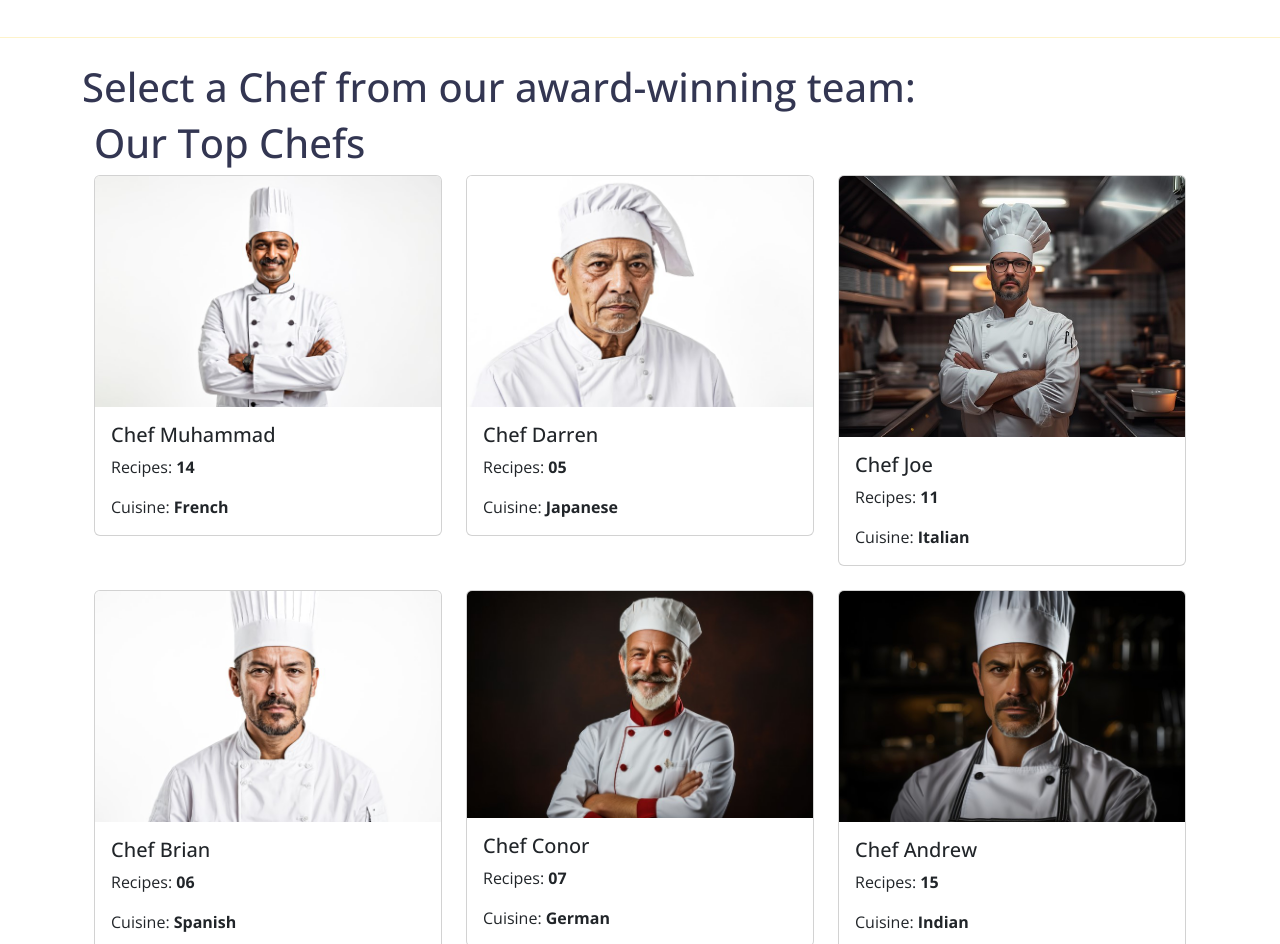
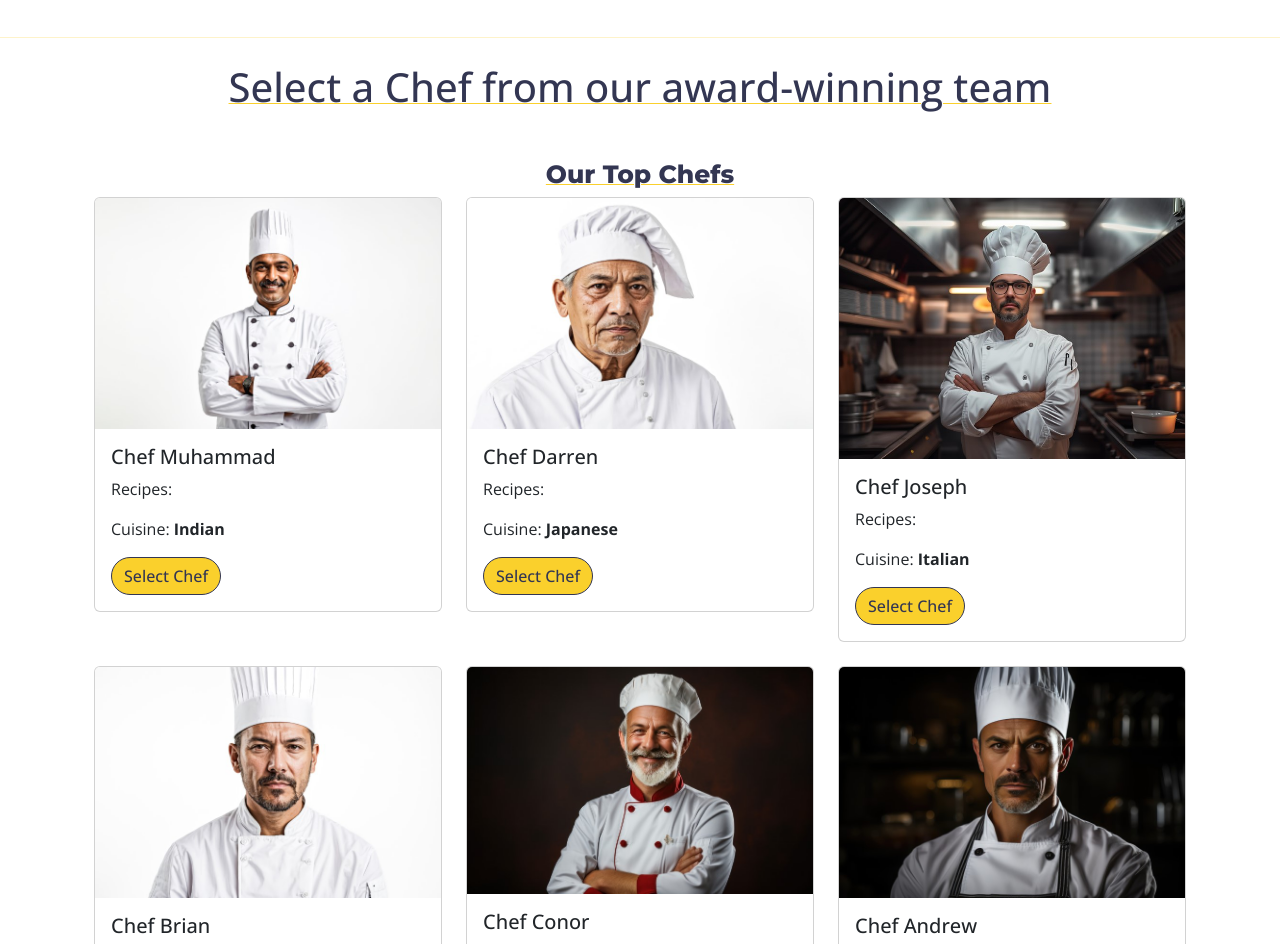
Before and after one commit to Ian-Garrigan/react-pwa-group-project, a React (Create React App) app: page /HelloChefBooking in a window 1280 px wide. Shown: the part 88-1032 px from the top of the page. Built offline with nearby package versions, Linux system fonts and the light colour scheme.

Commit message:
Add booking functionality. Notify user using toasts

```diff
--- a/package.json
+++ b/package.json
@@ -13,6 +13,7 @@
     "react-dom": "^18.3.1",
     "react-router-dom": "^6.25.1",
     "react-scripts": "5.0.1",
+    "react-toastify": "^10.0.5",
     "web-vitals": "^2.1.4"
   },
   "scripts": {
--- a/src/components/BookingSection.js
+++ b/src/components/BookingSection.js
@@ -1,7 +1,11 @@
 // Filename: BookingSection.js
-import React from "react";
+// Author Ian Garrigan 5th August
+import React, { useState } from "react";
 import { Row, Container } from "react-bootstrap";
 import ChefCards from "./ChefCards";
+import 'react-toastify/dist/ReactToastify.css';
+import { toast, ToastContainer } from "react-toastify";
+
 
 // Import images
 import chefOne from '../images/chef-one.jpg';
@@ -12,54 +16,67 @@ import chefFive from '../images/chef-five.jpg';
 import chefSix from '../images/chef-six.jpg';
 
 function BookingSection() {
+
+    const [selectedChef, setSelectedChef] = useState(null);
+
     // List of chefs with imported images
     const HelloChefs = [
       {
         name: "Chef Muhammad",
         img: chefFive,
-      recipesCount: "14",
-      cuisine: "French",
+        recipesNum: "14",
+        cuisine: "Indian",
       },
       {
         name: "Chef Darren",
         img: chefFour,
-      recipesCount: "05",
+        recipesNum: "05",
         cuisine: "Japanese",
       },
       {
-      name: "Chef Joe",
+        name: "Chef Joseph",
         img: chefOne,
-      recipesCount: "11",
+        recipesNum: "11",
         cuisine: "Italian",
       },
       {
         name: "Chef Brian",
         img: chefSix,
-      recipesCount: "06",
+        recipesNum: "06",
         cuisine: "Spanish",
       },
       {
         name: "Chef Conor",
         img: chefThree,
-      recipesCount: "07",
+        recipesNum: "07",
         cuisine: "German",
       },
       {
         name: "Chef Andrew",
         img: chefTwo,
-      recipesCount: "15",
-      cuisine: "Indian",
+        recipesNum: "15",
+        cuisine: "French",
       },
     ];
 
+    const handleSelectChef = (chef) => {
+        if (selectedChef) {
+          toast.error("A chef is already selected. Please reload the page to select a different chef.");
+        } else {
+          setSelectedChef(chef);
+          toast.success(`Chef ${chef.name} has been booked!`);
+        }
+      };
+
     return (
       <Container>
-      <h1 className="title">Our Top Chefs</h1>
+        <h1 className="heading text-underlined text-center">Our Top Chefs</h1>
         <Row>
           {HelloChefs.map((chef) => (
-          <ChefCards key={chef.name} chefs={chef} />
+            <ChefCards key={chef.name} chefs={chef} onSelectChef={handleSelectChef} />
           ))}
         </Row>
+        <ToastContainer />
       </Container>
     );
   }
--- a/src/components/ChefCards.js
+++ b/src/components/ChefCards.js
@@ -1,7 +1,7 @@
 import React from 'react';
-import { Card, Col } from 'react-bootstrap';
+import { Card, Col, Button } from 'react-bootstrap';
 
-function ChefCards({ chefs }) {
+function ChefCards({ chefs, onSelectChef }) {
   return (
     <Col md={4} className="mb-4">
       <Card>
@@ -14,6 +14,9 @@ function ChefCards({ chefs }) {
           <Card.Text>
             Cuisine: <b>{chefs.cuisine}</b>
           </Card.Text>
+          <Button className="button" onClick={() => onSelectChef(chefs)}>
+            Select Chef
+          </Button>
         </Card.Body>
       </Card>
     </Col>
--- a/src/views/Desserts.js
+++ b/src/views/Desserts.js
@@ -20,8 +20,8 @@ return (
       </Row>
       <Row className="text-center">
         <Col>
-          <Link to="/Booking">
-            <Button className="button">Book Now</Button> {/* redirect to bookings page btn */}
+          <Link to="/Wines">
+            <Button className="button">See Wines</Button> {/* redirect to bookings page btn */}
           </Link>
           <br></br>
           <br></br>
--- a/src/views/HelloChefBooking.js
+++ b/src/views/HelloChefBooking.js
@@ -7,7 +7,7 @@ function HelloChefBooking() {
     <Container>
       <Row>
         <Col>
-          <h1>Select a Chef from our award-winning team:</h1>
+          <h1 className="text-underlined text-center mb-5">Select a Chef from our award-winning team</h1>
         </Col>
       </Row>
       <Row>
--- a/src/views/Wines.js
+++ b/src/views/Wines.js
@@ -26,7 +26,7 @@ function Wines(){
         </Col>
         <Col className="justify-content-center align-items-center text-center" lg={6}>
           <WinePairing />
-          <Link to="/Booking">
+          <Link to="/HelloChefBooking">
         <Button className="button">Proceed to booking</Button>
         </Link>
         <br></br>
```
Also changed, not shown: 1 other file (tests, documents, lock files or other folders). Lines whose indentation alone changed are shown as unchanged.
